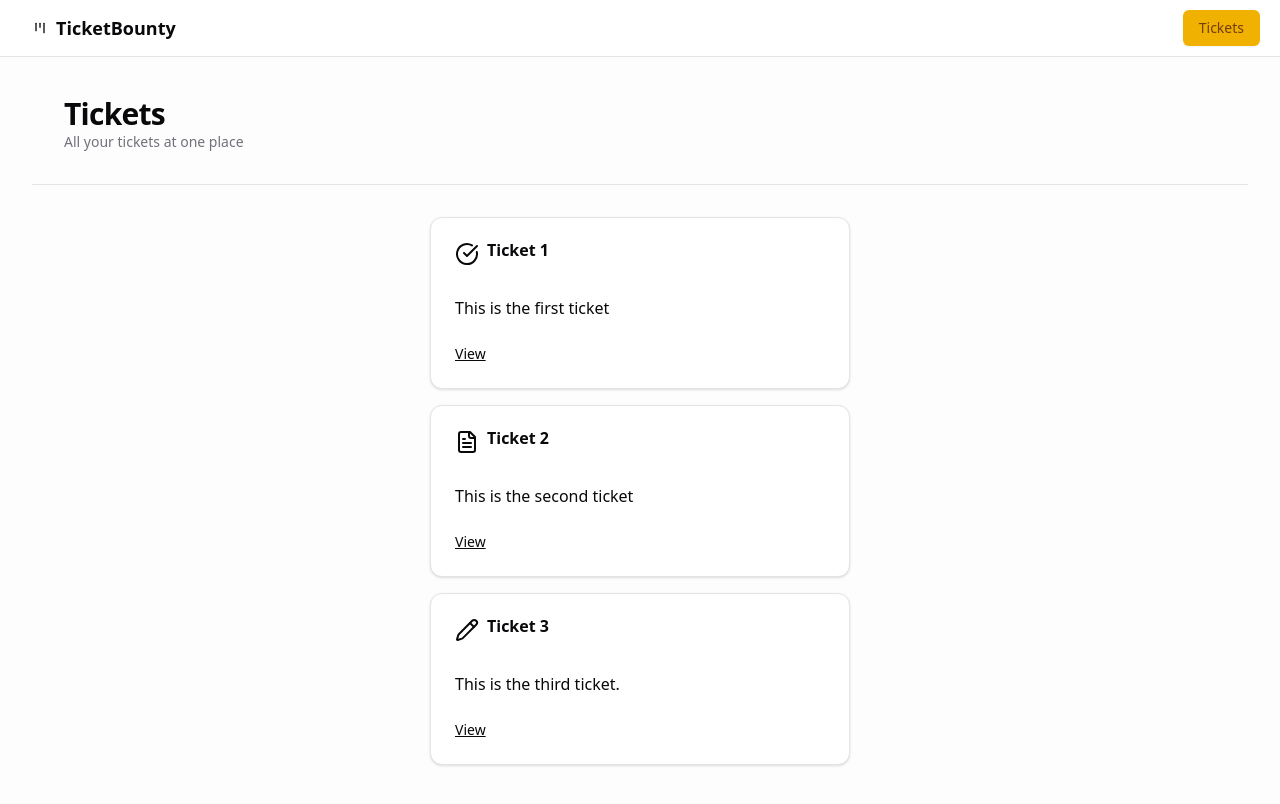
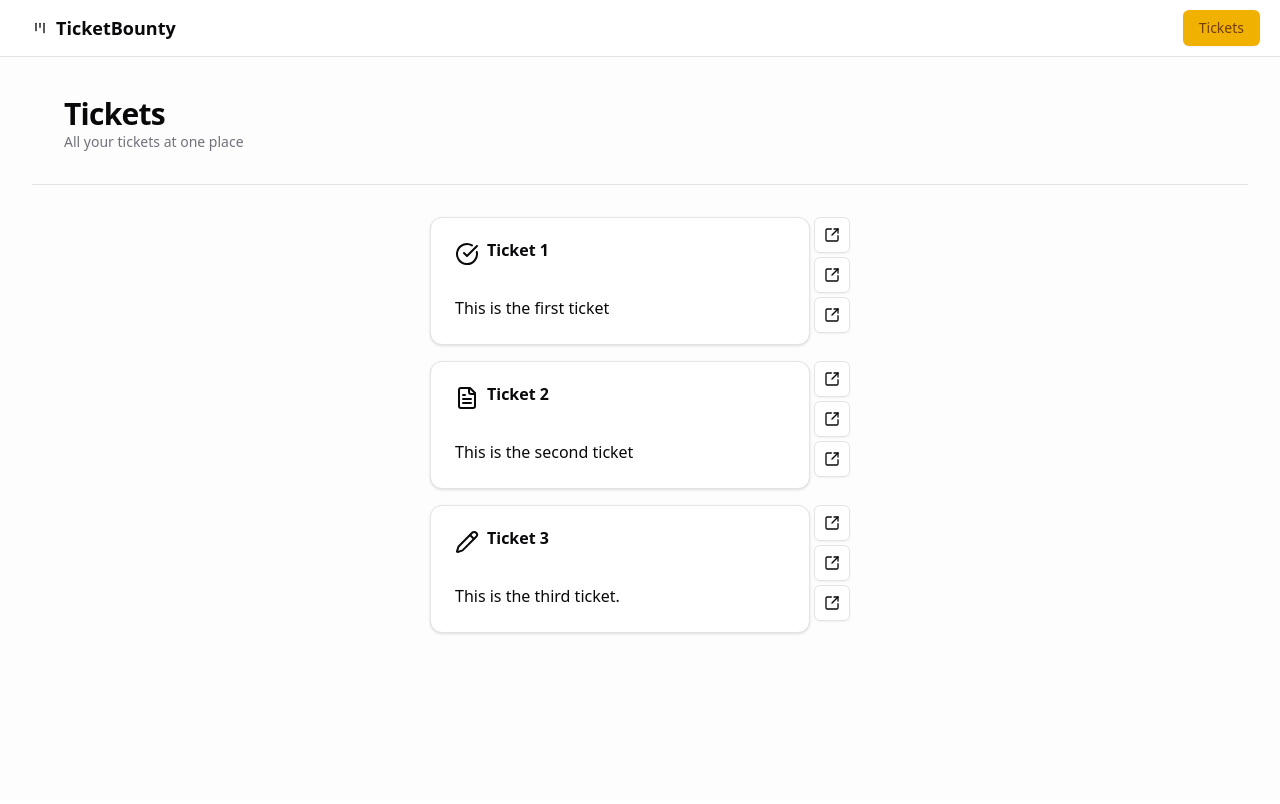
Before and after one commit to garosan/the-road-to-next, a Next.js app: page /tickets in a window 1280 px wide. Shown: the top 804 px of the page. Built offline with nearby package versions, Linux system fonts and the light colour scheme.

Commit message:
Refactor ticket item component

```diff
--- a/src/app/tickets/page.tsx
+++ b/src/app/tickets/page.tsx
@@ -1,21 +1,9 @@
-import { LucideCheckCircle, LucideFileText, LucidePencil } from "lucide-react";
-import Link from "next/link";
+
 import { Heading } from "@/components/heading";
-import {
-  Card,
-  CardContent,
-  CardFooter,
-  CardHeader,
-  CardTitle,
-} from "@/components/ui/card";
 import { initialTickets } from "@/data";
-import { ticketPath } from "@/paths";
+import { TicketItem } from "@/features/ticket/components/ticket-item";
 
-const TICKET_ICONS = {
-  OPEN: <LucideFileText />,
-  DONE: <LucideCheckCircle />,
-  IN_PROGRESS: <LucidePencil />,
-};
+
 
 const TicketsPage = () => {
   return (
@@ -24,24 +12,7 @@
 
       <div className="flex-1 flex flex-col items-center gap-y-4 animate-fade-from-top">
         {initialTickets.map((ticket) => (
-          <Card key={ticket.id} className="w-full max-w-[420px]">
-            <CardHeader>
-              <CardTitle className="flex gap-x-2">
-                <span>{TICKET_ICONS[ticket.status]}</span>
-                <span className="truncate">{ticket.title}</span>
-              </CardTitle>
-            </CardHeader>
-            <CardContent>
-              <span className="line-clamp-3 whitespace-break-spaces">
-                {ticket.content}
-              </span>
-            </CardContent>
-            <CardFooter>
-              <Link href={ticketPath(ticket.id)} className="text-sm underline">
-                View
-              </Link>
-            </CardFooter>
-          </Card>
+          <TicketItem key={ticket.id} ticket={ticket} />
         ))}
       </div>
     </div>
--- /dev/null
+++ b/src/features/ticket/components/ticket-item.tsx
@@ -0,0 +1,45 @@
+import { LucideSquareArrowOutUpRight } from "lucide-react";
+import Link from "next/link";
+import { Button } from "@/components/ui/button";
+import { Card, CardContent, CardHeader, CardTitle } from "@/components/ui/card";
+import { ticketPath } from "@/paths";
+import { TICKET_ICONS } from "../constants";
+import { Ticket } from "../types";
+
+type TicketItemProps = {
+  ticket: Ticket;
+};
+
+const TicketItem = ({ ticket }: TicketItemProps) => {
+  const detailButton = (
+    <Button variant="outline" size="icon" asChild>
+      <Link href={ticketPath(ticket.id)}>
+        <LucideSquareArrowOutUpRight className="h-4 w-4" />
+      </Link>
+    </Button>
+  );
+  return (
+    <div className="w-full max-w-[420px] flex gap-x-1">
+      <Card key={ticket.id} className="w-full">
+        <CardHeader>
+          <CardTitle className="flex gap-x-2">
+            <span>{TICKET_ICONS[ticket.status]}</span>
+            <span className="truncate">{ticket.title}</span>
+          </CardTitle>
+        </CardHeader>
+        <CardContent>
+          <span className="line-clamp-3 whitespace-break-spaces">
+            {ticket.content}
+          </span>
+        </CardContent>
+      </Card>
+      <div className="flex flex-col gap-y-1">
+        {detailButton}
+        {detailButton}
+        {detailButton}
+      </div>
+    </div>
+  );
+};
+
+export { TicketItem };
--- /dev/null
+++ b/src/features/ticket/constants.tsx
@@ -0,0 +1,7 @@
+import { LucideCheckCircle, LucideFileText, LucidePencil } from "lucide-react";
+
+export const TICKET_ICONS = {
+  OPEN: <LucideFileText />,
+  DONE: <LucideCheckCircle />,
+  IN_PROGRESS: <LucidePencil />,
+};
--- /dev/null
+++ b/src/features/ticket/types.ts
@@ -0,0 +1,8 @@
+export type TicketStatus = "OPEN" | "DONE" | "IN_PROGRESS";
+
+export type Ticket = {
+  id: string;
+  title: string;
+  content: string;
+  status: TicketStatus;
+};
```
